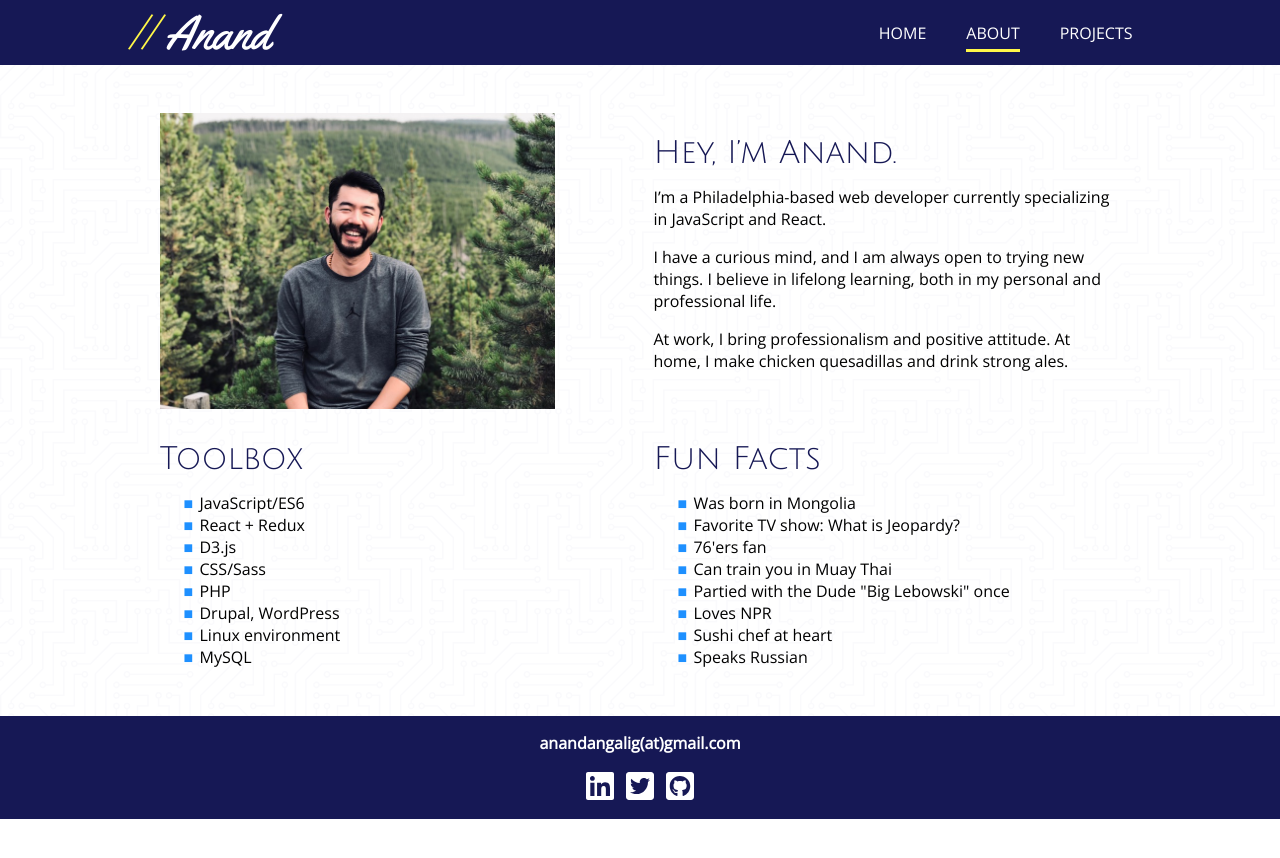
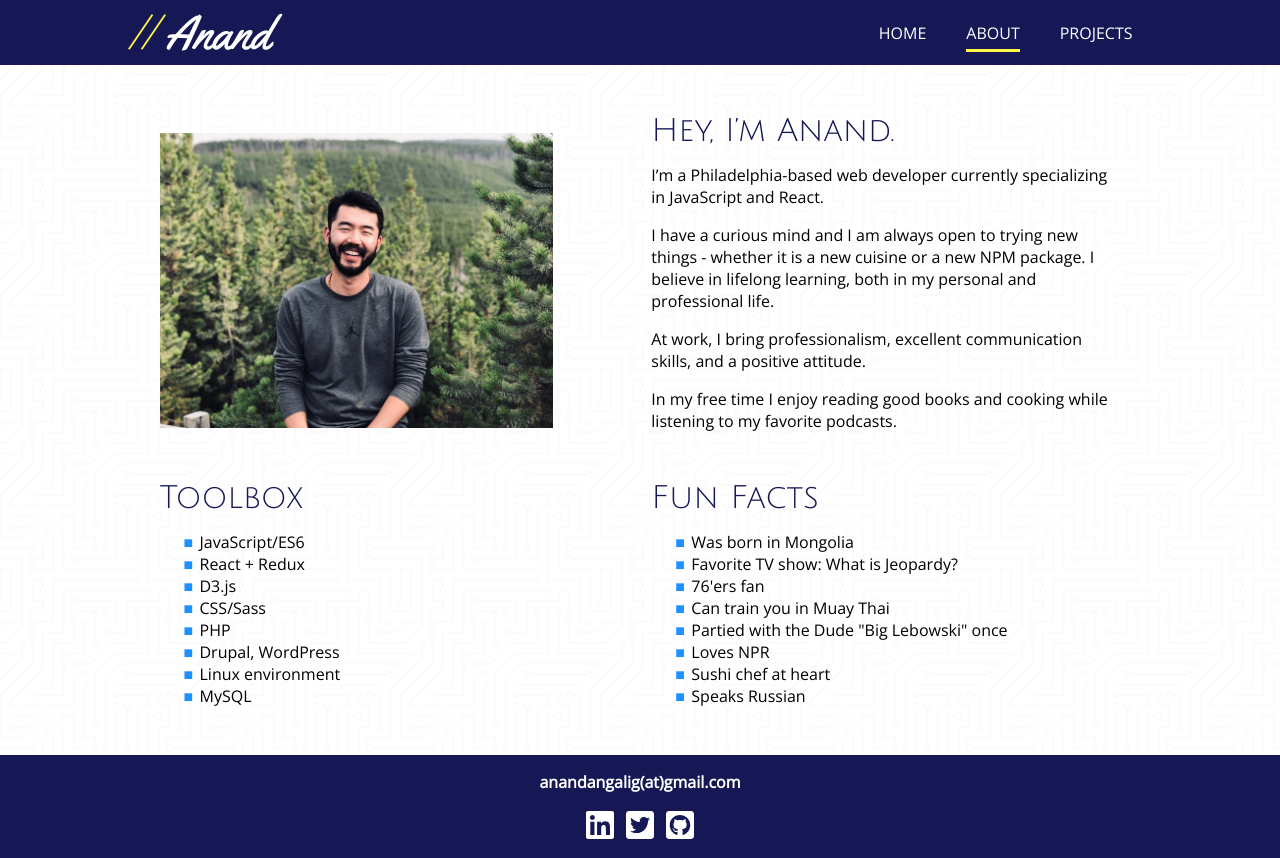
Before and after one commit to anandangalig/portfolio-2019-react, a React (Create React App) app: page /about in a window 1280 px wide. Before the commit the page ends 819 px from the top, so only its background shows below. Built offline with nearby package versions, Linux system fonts and the light colour scheme.

Commit message:
fix horizontal scroll on desktop; add useEffect hook to dynamically set document title; update About me info

```diff
--- a/src/components/AboutMe/AboutMe.js
+++ b/src/components/AboutMe/AboutMe.js
@@ -1,7 +1,11 @@
-import React from 'react';
+import React, { useEffect } from 'react';
 import './AboutMe.scss';
 
 const AboutMe = props => {
+  useEffect(() => {
+    document.title = 'Anand Angalig | About me';
+  });
+
   return (
     <div className="about about_container">
       <img
@@ -16,12 +20,16 @@ const AboutMe = props => {
           I’m a Philadelphia-based web developer currently specializing in JavaScript and React.
         </p>
         <p>
-          I have a curious mind, and I am always open to trying new things. I believe in lifelong
-          learning, both in my personal and professional life.
+          I have a curious mind and I am always open to trying new things - whether it is a new
+          cuisine or a new NPM package. I believe in lifelong learning, both in my personal and
+          professional life.
         </p>
         <p>
-          At work, I bring professionalism and positive attitude. At home, I make chicken
-          quesadillas and drink strong ales.
+          At work, I bring professionalism, excellent communication skills, and a positive attitude.
+        </p>
+        <p>
+          In my free time I enjoy reading good books and cooking while listening to my favorite
+          podcasts.
         </p>
       </div>
 
--- a/src/components/App/App.scss
+++ b/src/components/App/App.scss
@@ -1,8 +1,9 @@
 @import '../../assets/styles/_globals.scss';
 
 .app {
-  width: 100vw;
-  height: 100vh;
+  width: 100%;
+  height: 100%;
+  min-height: 100vh;
   display: grid;
   grid-template-rows: auto 1fr auto;
   grid-template-columns: 1fr;
--- a/src/components/HomepageSplash/HomepageSplash.js
+++ b/src/components/HomepageSplash/HomepageSplash.js
@@ -1,4 +1,4 @@
-import React from 'react';
+import React, { useEffect } from 'react';
 import './HomepageSplash.scss';
 
 const personalInfo = {
@@ -16,6 +16,10 @@ const personalInfoJSX = Object.keys(personalInfo).map(key => {
 });
 
 const HomepageSplash = props => {
+  useEffect(() => {
+    document.title = 'Anand Angalig | Homepage';
+  });
+
   return (
     <div className="splash__text">
       <span className="splash__braces">{'{'}</span>
--- a/src/components/ProjectCard/ProjectCard.scss
+++ b/src/components/ProjectCard/ProjectCard.scss
@@ -129,7 +129,7 @@
     grid-area: desc;
     align-self: start;
     justify-self: center;
-    text-align: right;
+    text-align: left;
   }
   .project__link {
     cursor: pointer;
--- a/src/components/ProjectsLists/ProjectsLists.js
+++ b/src/components/ProjectsLists/ProjectsLists.js
@@ -5,6 +5,7 @@ import './ProjectsLists.scss';
 
 const ProjectsLists = props => {
   const [projects, setProjects] = useState({});
+
   useEffect(() => {
     axios
       .get('./data/projects.json')
@@ -17,6 +18,10 @@ const ProjectsLists = props => {
       });
   }, []);
 
+  useEffect(() => {
+    document.title = 'Anand Angalig | Projects';
+  });
+
   const renderProjectCards = () => {
     return Object.entries(projects).map(function([name, data]) {
       return <ProjectCard key={name} project={data} />;
```
Also changed, not shown: 1 other file (tests, documents, lock files or other folders).
